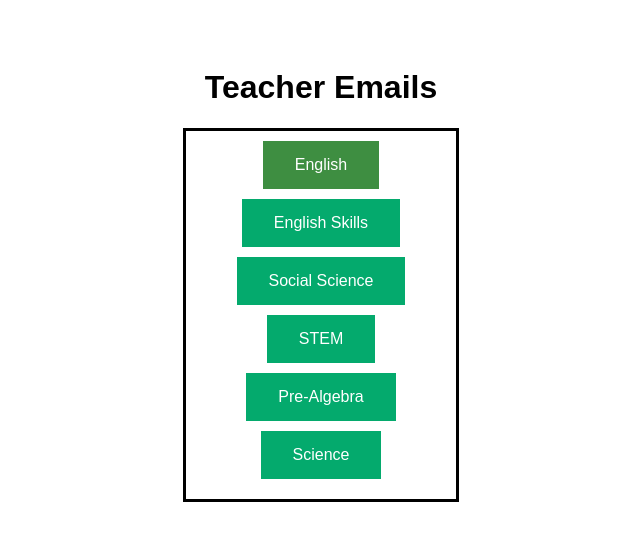
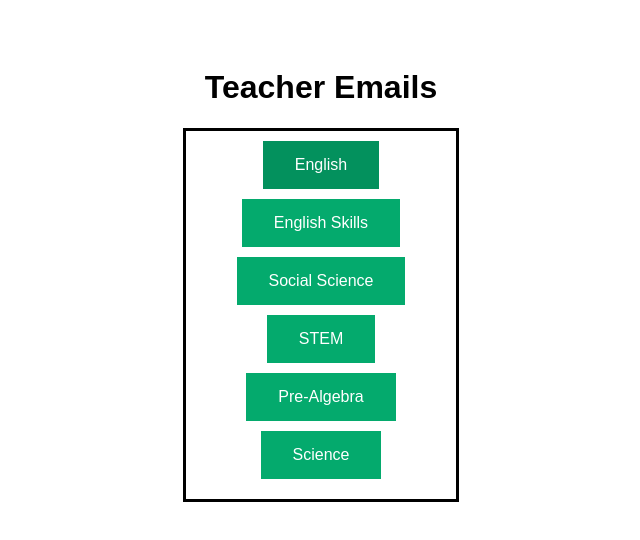
Before and after one commit to rocky-rickaby10/teacher-contacts, a plain HTML site: page index.html in a window 1280 px wide. In both pictures the pointer is over the button "English". Shown: the whole page, without its empty margins (319-959 px from the left). Drawn offline with Linux system fonts and the light colour scheme.

Commit message:
Update styles.css
Make the buttons darker when you hover over them, not lighter

```diff
--- a/styles.css
+++ b/styles.css
@@ -30,5 +30,5 @@ a:link, a:visited {
 }
 
 .button:hover {
-	background-color: #3e8e41;
+	background-color: #03915d;
 }
```
